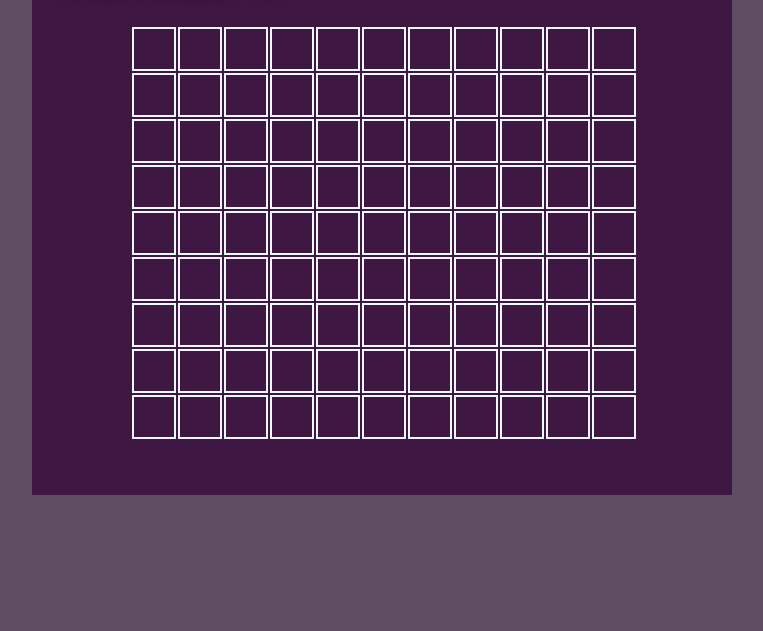
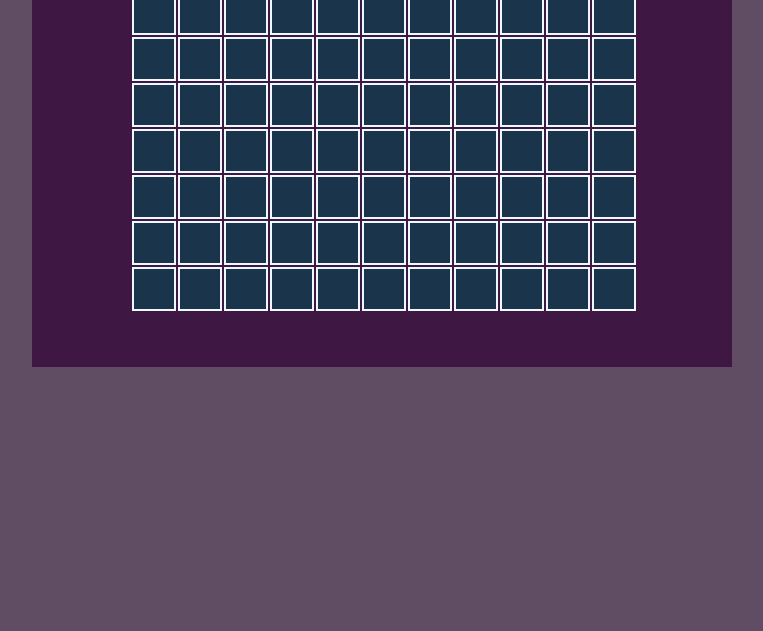
Before and after one commit to david21rios/Buscaminas, a plain HTML site: page buscaminas/index.html in a window 1280 px wide. Shown: the part 384-1015 px from the top of the page, without its empty margins (254-1017 px from the left). After the commit the page ends 800 px from the top, so only its background shows below. Drawn offline with Linux system fonts and the light colour scheme.

Commit message:
Style
delete padding

```diff
--- a/buscaminas/css/styls.css
+++ b/buscaminas/css/styls.css
@@ -1,7 +1,7 @@
 body{
     margin-top: auto;
     margin-left: auto;
-    padding: 10% 15%;
+    /* padding: 10% 15%; */
     align-items: center;
     background-color: rgba(31, 2, 34, 0.707);
 }
@@ -44,7 +44,7 @@ td{
     padding: 15px 15px;
     border: 2px solid ;
     font-size: 20px;
-    /* background-color: rgb(26, 52, 75); */
+    background-color: rgb(26, 52, 75);
     justify-content: center;
 }
 
--- a/buscaminas/js/index.js
+++ b/buscaminas/js/index.js
@@ -19,11 +19,13 @@ function actualizarContadores() {
     document.getElementById('minas-totales').innerText = minasTotales;
 }
 let celda;
+let intervalID ;
 function verificarCelda(fila, columna) {
     celda =[fila * columnas + columna];
     if (tablero[fila][columna] === 1) {
         celda.textContent = "💣";
         console.log("la celda ha sido rellenada");
+        clearInterval(intervalID);
         setTimeout(function() {
             alert('GAME OVER');
         }, 500);
```
